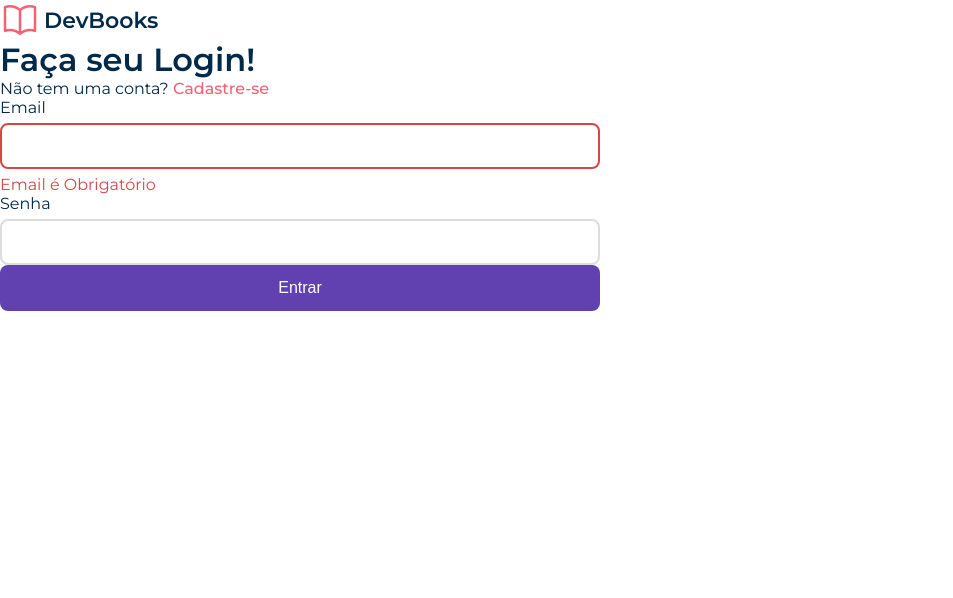
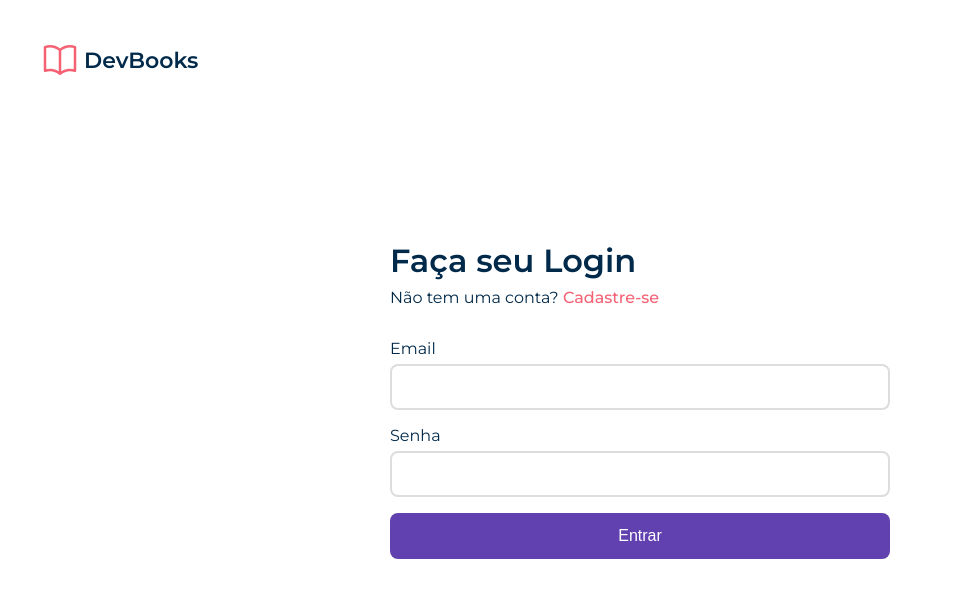
Before and after one commit to hugodnpm/devBook, a React (Vite) app: page / in a window 1280 px wide. Shown: the top 598 px of the page, without its empty margins (0-953 px from the left). Built offline with nearby package versions, Linux system fonts and the light colour scheme; the HTML template or start-up script is replaced by a standard one.

Commit message:
feat: add styled login page

```diff
--- /dev/null
+++ b/src/pages/Auth/Auth.styles.ts
@@ -0,0 +1,45 @@
+import styled, { css } from 'styled-components'
+
+export const Container = styled.div`
+  ${({ theme }) => css`
+    display: flex; // possibilita organizar linha ou coluna
+    justify-content: center; //centraliza no eixo horizontal
+    align-items: center; // centraliza no eixo vertical
+    padding: ${theme.spacings.large}; //espaço dentro do elemento
+    height: 100vh; // determina altura 'vh' pega toda a tela
+  `}
+`
+
+export const FormContainer = styled.div`
+  ${({ theme }) => css`
+    display: flex; // possibilita organizar em linha ou coluna
+    flex-direction: column; // coloca um elemento embaixo do outro
+    max-width: 50rem; // determina a largura máxima em 500px
+    width: 100%; //ocupa 100% da largura de 500px
+
+    button {
+      margin-top: ${theme.spacings.xsmall};
+    }
+  `}
+`
+export const LogoContainer = styled.div`
+  position: absolute; // ele é removido do fluxo normal do documento e colocado em um local específico com base nas propriedades top, right, bottom, e left.
+  top: 4rem;
+  left: 4rem;
+`
+export const Heading = styled.div`
+  ${({ theme }) => css`
+    margin-bottom: ${theme.spacings.medium};
+    h1 {
+      margin-bottom: ${theme.spacings.xxsmall};
+    }
+  `}
+`
+export const InputContainer = styled.div`
+  ${({ theme }) => css`
+    & + & {
+      // significa que quando tiver dois elementos iguais um apos o outro aplica o margin
+      margin-top: ${theme.spacings.xsmall}; // espaço fora do elemento
+    }
+  `}
+`
--- a/src/pages/Auth/SignIn/SignIn.tsx
+++ b/src/pages/Auth/SignIn/SignIn.tsx
@@ -2,26 +2,38 @@
 import { Input } from '../../../components/Input/Input'
 import { Link } from '../../../components/Link'
 import { Logo } from '../../../components/Logo'
+import {
+  Container,
+  FormContainer,
+  Heading,
+  InputContainer,
+  LogoContainer
+} from '../Auth.styles'
 
 export function SignIn() {
   return (
-    <div style={{ width: 600 }}>
+    <Container>
+      <FormContainer>
+        <LogoContainer>
           <Logo />
-      <h1>Faça seu Login!</h1>
+        </LogoContainer>
+        <Heading>
+          <h1>Faça seu Login</h1>
           <p>
             Não tem uma conta?{' '}
             <Link color="secondary" to="/">
               Cadastre-se
             </Link>{' '}
           </p>
-      <Input
-        id="email"
-        label="Email"
-        type="email"
-        error="Email é Obrigatório"
-      />
+        </Heading>
+        <InputContainer>
+          <Input id="email" label="Email" type="email" />
+        </InputContainer>
+        <InputContainer>
           <Input id="password" label="Senha" type="password" />
+        </InputContainer>
         <Button fullWidth={true}>Entrar</Button>
-    </div>
+      </FormContainer>
+    </Container>
   )
 }
```
Lines whose indentation alone changed are shown as unchanged.
